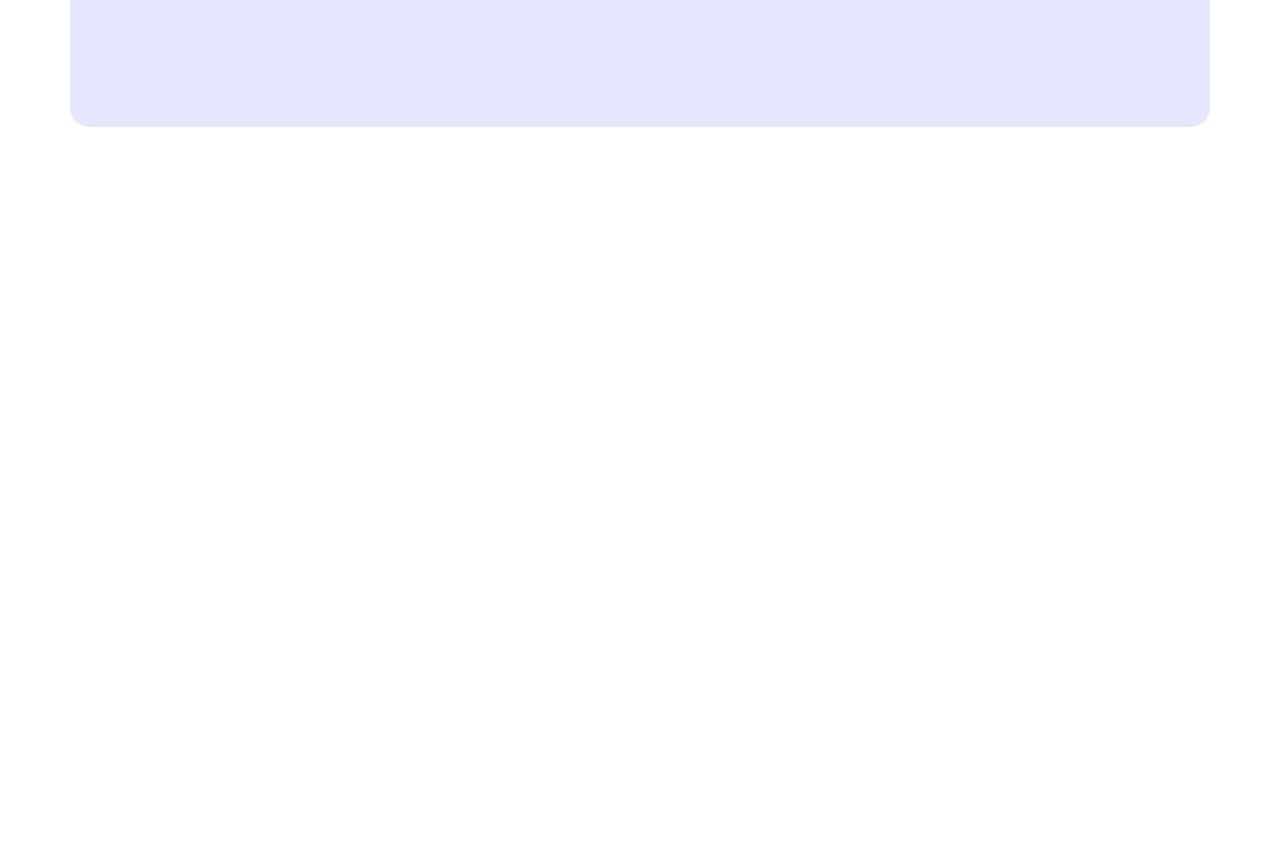
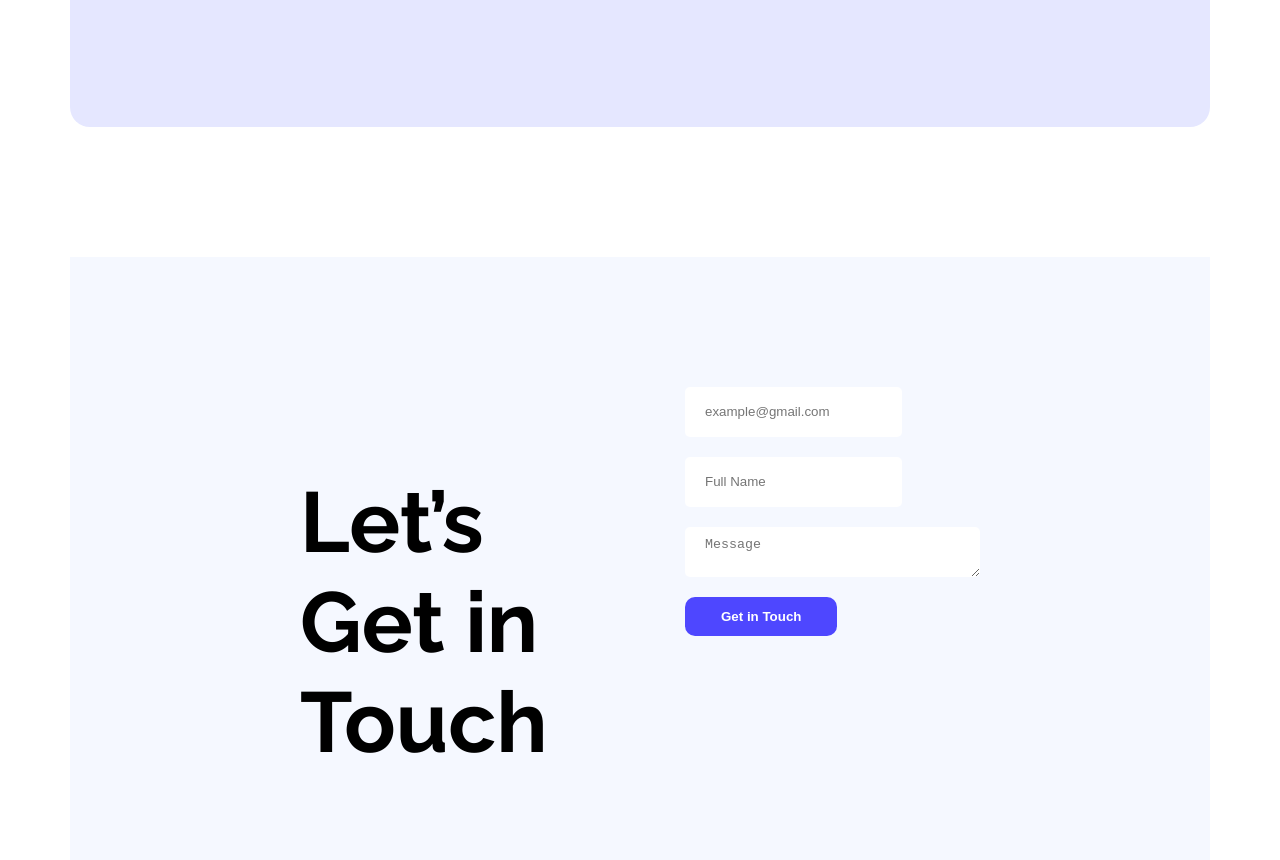
Before and after one commit to JubayerAhmmed280/web-flow-assignment-01, a plain HTML site: page index.html in a window 1280 px wide. Shown: the part 2422-3282 px from the top of the page. Before the commit the page ends 2679 px from the top, so only its background shows below. Drawn offline with Linux system fonts and the light colour scheme.

Commit message:
Touch Section

```diff
--- a/Assets/Style/portfolio.css
+++ b/Assets/Style/portfolio.css
@@ -84,8 +84,15 @@ main{
 }
 .main-banner{
     display: flex;
-    justify-content: space-between;
-    margin: 0 38 0 130;
+     border-radius: 10px;
+    padding: 130px 150px;
+    justify-content: space-around;
+}
+.main-banners{
+    display: flex;
+    justify-content: space-around;
+    border-radius: 10px;
+
 }
 .center{
     margin: 200px;
@@ -131,3 +138,32 @@ main{
 .user-m{
 
 }
+/* From Style */
+.from-2{
+    display: flex;
+    padding: 130px 230px;
+    gap: 100px;
+    justify-content: space-between;
+}
+.footer-column{
+    width: 50%;
+}
+section input[type="Email"], section input[type="Name"],
+section textarea{
+    height: 30px;
+    border-radius: 5px;
+    background-color: white;
+    display: block;
+    width: 100%s;
+    padding: 10px 20px;
+    margin-bottom: 20px;
+    border: none;
+    justify-content: space-around;
+}
+.secondary-colour{
+    background-color: #f5f8ff;
+}
+.section-title{
+    font-size: 85px;
+    font-weight: bold;
+}
--- a/index.html
+++ b/index.html
@@ -31,8 +31,8 @@
         </div>
     </header>
     <main>
-        <section>
-            <div class="main-banner">
+        <section class="secondary-colour">
+            <div class="main-banners">
                 <div>
                     <h2 class="main-title raleway-normal">See It in Action</h2>
                 <h3 class="main-sub-title raleway-normal">Explore the live preview and imagine your brand in this bold new look.</h3>
@@ -58,6 +58,19 @@
             </div>
           </div>
         </section>
+        <section class="from-2 secondary-colour">
+            <div class="column">
+                <p class="section-title raleway-normal">Let’s Get in Touch</p>
+            </div>
+            <div class="column">
+                <form action="">
+                    <input type="Email" name="" placeholder="example@gmail.com">
+                    <input type="Name" name="" placeholder="Full Name">
+                    <textarea name="" id="" cols="30" rows="20" placeholder="Message"></textarea>
+                    <button class="btn-primary">Get in Touch</button>
+                </form>
+            </div>
+        </section>
     </main>
     <footer>
 
```
